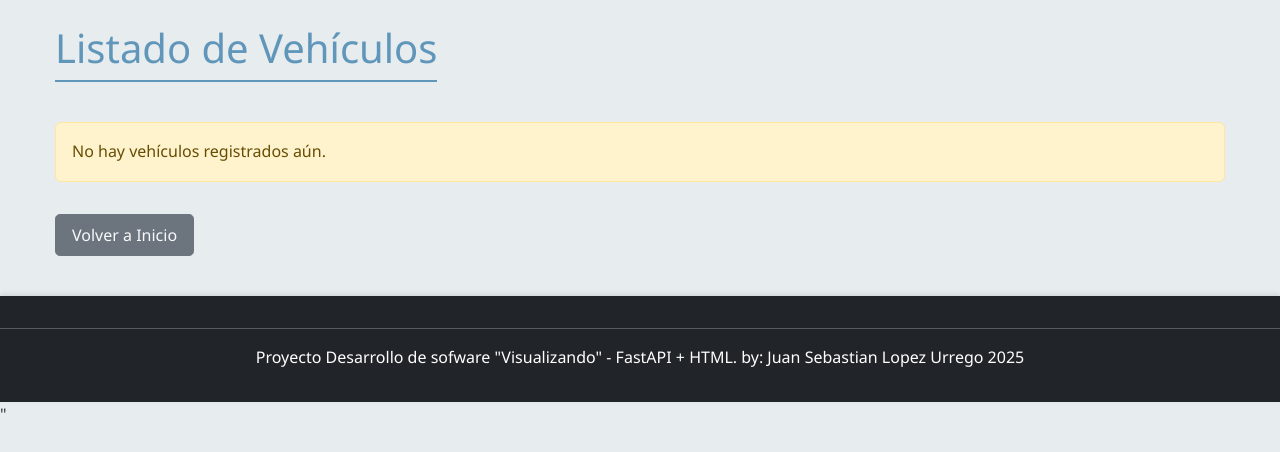
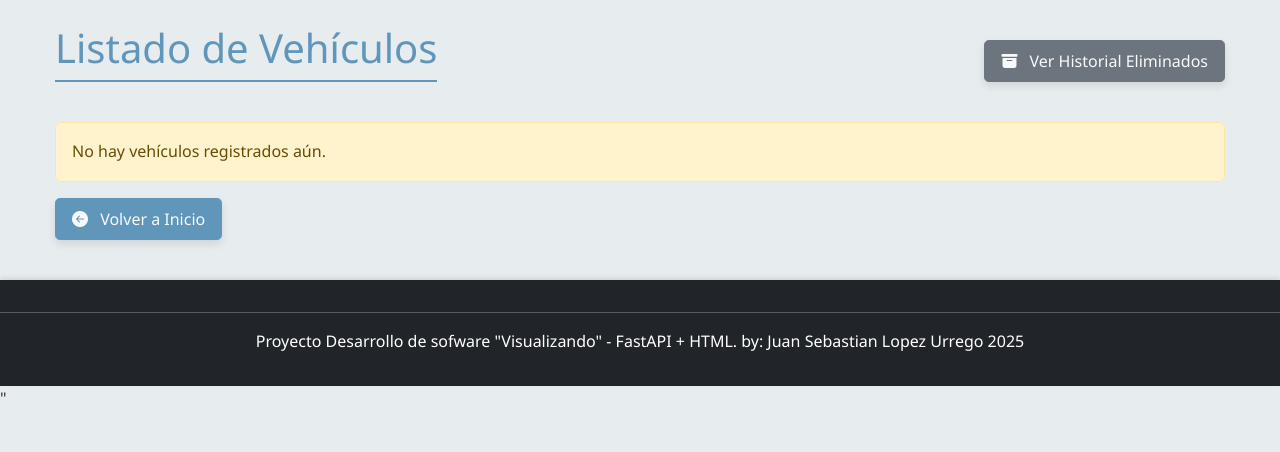
Before and after one commit to Sebas59/Proyecto_inte, a FastAPI app: page /vehiculos in a window 1280 px wide. Shown: the part 98-550 px from the top of the page. Run offline with FastAPI, Linux system fonts and the light colour scheme; data that the repository does not hold is empty.

Commit message:
se modifico  botones y se agrego la opcion de historial

```diff
--- a/templates/vehiculos.html
+++ b/templates/vehiculos.html
@@ -6,6 +6,9 @@
 
 <div class="d-flex justify-content-between align-items-center mb-4">
     <h1>Listado de Vehículos</h1>
+    <a href="/vehiculos/historial-eliminados" class="btn btn-secondary custom-hover-effect">
+        <i class="bi bi-archive-fill me-2"></i> Ver Historial Eliminados
+    </a>
 </div>
 
 {% if vehiculos %}
@@ -33,12 +36,15 @@
                 <td>{{ vehiculo.Tan_size }}</td>
                 <td>
                     <div class="d-flex">
-                        <a href="/vehiculos/edit/{{ vehiculo.id }}" class="btn btn-sm btn-info text-white me-2" title="Editar">
-                            <i class="bi bi-pencil-square"></i> Editar
+                        <a href="/vehiculos/edit/{{ vehiculo.id }}" class="btn btn-info btn-sm custom-hover-effect">
+                            <i class="bi bi-pencil-square me-1"></i> Editar
                         </a>
-                        <a href="/vehiculos/eliminar/{{ vehiculo.id }}" class="btn btn-sm btn-danger" title="Eliminar" onclick="return confirm('¿Estás seguro de que quieres eliminar este vehículo?');">
-                            <i class="bi bi-trash-fill"></i> Eliminar
-                        </a>
+                        <form action="/vehiculos/eliminar/{{ vehiculo.id }}" method="post" onsubmit="return confirm('¿Estás seguro de que quieres eliminar este vehículo?');"
+                              class="d-inline-block p-0 m-0 border-0 bg-transparent"> {# ESTAS CLASES SON CLAVE #}
+                            <button type="submit" class="btn btn-danger btn-sm custom-hover-effect">
+                                <i class="bi bi-trash-fill me-1"></i> Eliminar
+                            </button>
+                        </form>
                     </div>
                 </td>
             </tr>
@@ -51,5 +57,7 @@
         No hay vehículos registrados aún.
     </div>
 {% endif %}
-<a href="/" class="btn btn-secondary mt-3">Volver a Inicio</a>
+<a href="/" class="btn btn-primary custom-hover-effect">
+    <i class="bi bi-arrow-left-circle-fill me-2"></i> Volver a Inicio
+</a>
 {% endblock %}
```
